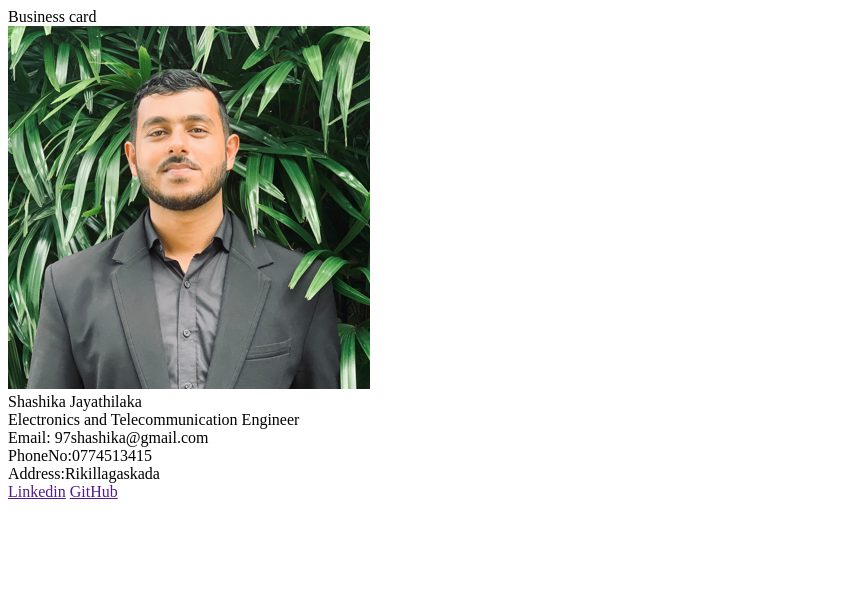
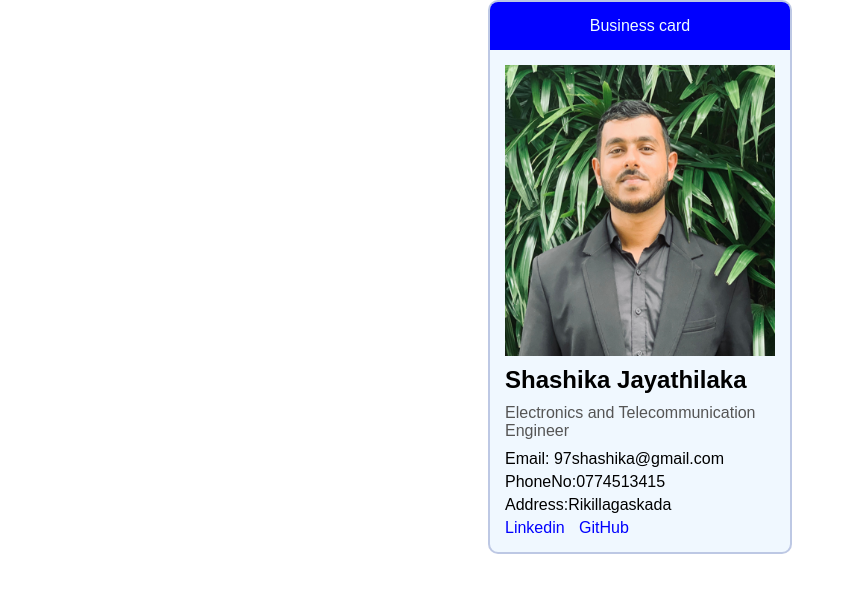
Before and after one commit to shashijaye666/Business-Card, a plain HTML site: page index.html in a window 1280 px wide. Shown: the whole page, without its empty margins (0-847 px from the left). Drawn offline with Linux system fonts and the light colour scheme.

Commit message:
add the animations to business card

```diff
--- a/index.html
+++ b/index.html
@@ -4,26 +4,112 @@
     <meta charset="UTF-8">
     <meta name="viewport" content="width=device-width, initial-scale=1.0">
     <title>Document</title>
+
+<style>
+
+body{
+    font-family: Arial;
+    margin:0;
+    background-color: rgb(255, 255, 255);
+    display: flex;
+    justify-content: center;
+    align-items: center;
+    height: 100vr;
+}
+.business-card{
+background-color: aliceblue;
+display: flex;
+flex-direction: column;
+height:550px;
+width: 300px;
+overflow: hidden;
+border: 2px solid #3494;
+box-shadow: 0 4px 8px rgba(0, 0, 0, 0);
+border-radius: 10px;
+transition: transform 0.3s ease-in-out, border 0.3s ease-in-out;
+}
+
+.profile-image{
+width: 100%;
+height: 85%;
+}
+
+.header{
+background-color: blue;
+color: azure;
+padding: 15px;
+text-align: center;
+
+
+}
+.contact-info{
+  flex: 1;
+  display: flex;
+flex-direction: column;
+padding: 15px;
+
+
+}
+
+.name{
+font-size: 1.5em;
+margin-top: 10px;
+margin-bottom: 10px;
+font-weight: bold;
+
+
+}
+
+.job-titile{
+
+font-size: 1em;
+color: #555;
+margin-bottom: 10px;
+}
+
+.contact-details div{
+    margin-bottom: 5px;
+
+
+}
+.social-links a{
+margin-right: 10px;
+text-decoration: none;
+color: blue;
+}
+
+.business-card:hover{
+transform: scale 1.05;
+border:4px solid black;
+
+
+}
+
+
+
+
+</style>
+
 </head>
 <body>
 
-<div class="businesscard">
+<div class="business-card">
 <div class="header">Business card</div>
 <div class="contact-info">
-    <img src="111111111111111111111111.png" alt=""/>
+    <img class="profile-image" src="111111111111111111111111.png" alt=""/>
     <div class="name"> Shashika Jayathilaka</div>
     <div class="job-titile">Electronics and Telecommunication Engineer</div>
     <div class="contact-details">
 <div>Email: 97shashika@gmail.com</div>
 <div>PhoneNo:0774513415</div>
 <div>Address:Rikillagaskada</div>
-<a href="">Linkedin</a>
-<a href="">GitHub</a>
+
 
 
     </div>
 <div class="social-links">
-
+    <a href="">Linkedin</a>
+    <a href="">GitHub</a>
 </div>
 
 </div>
```
